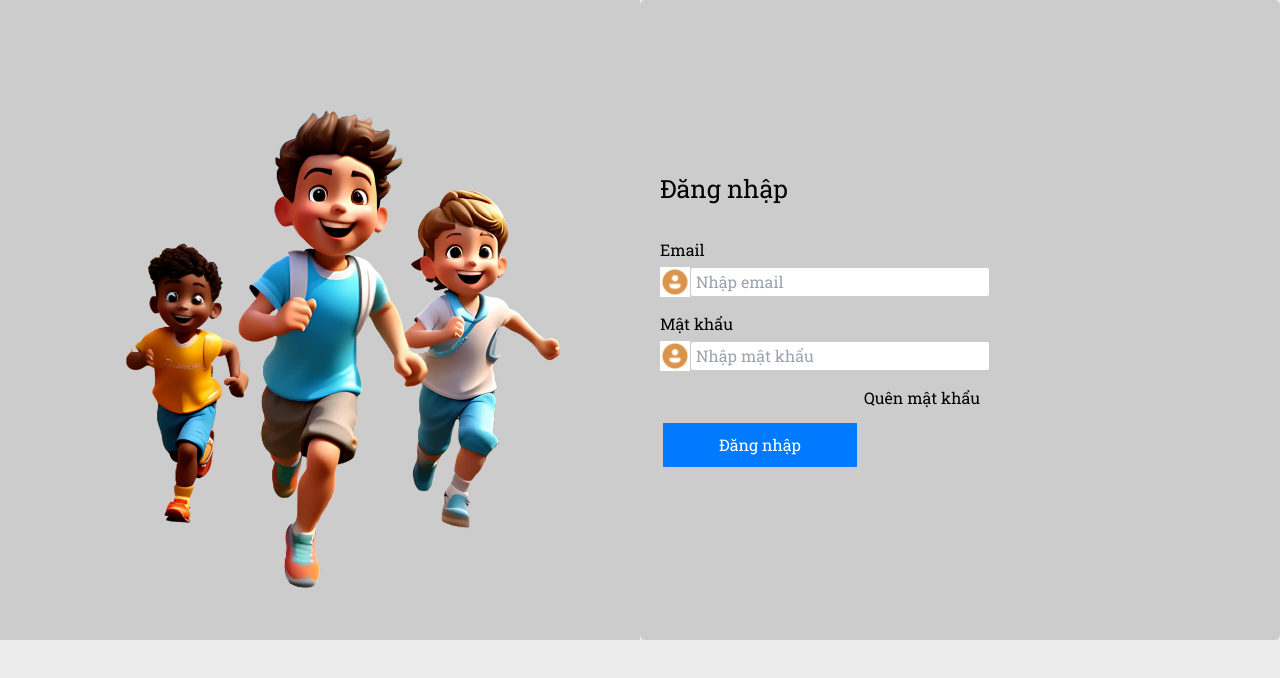
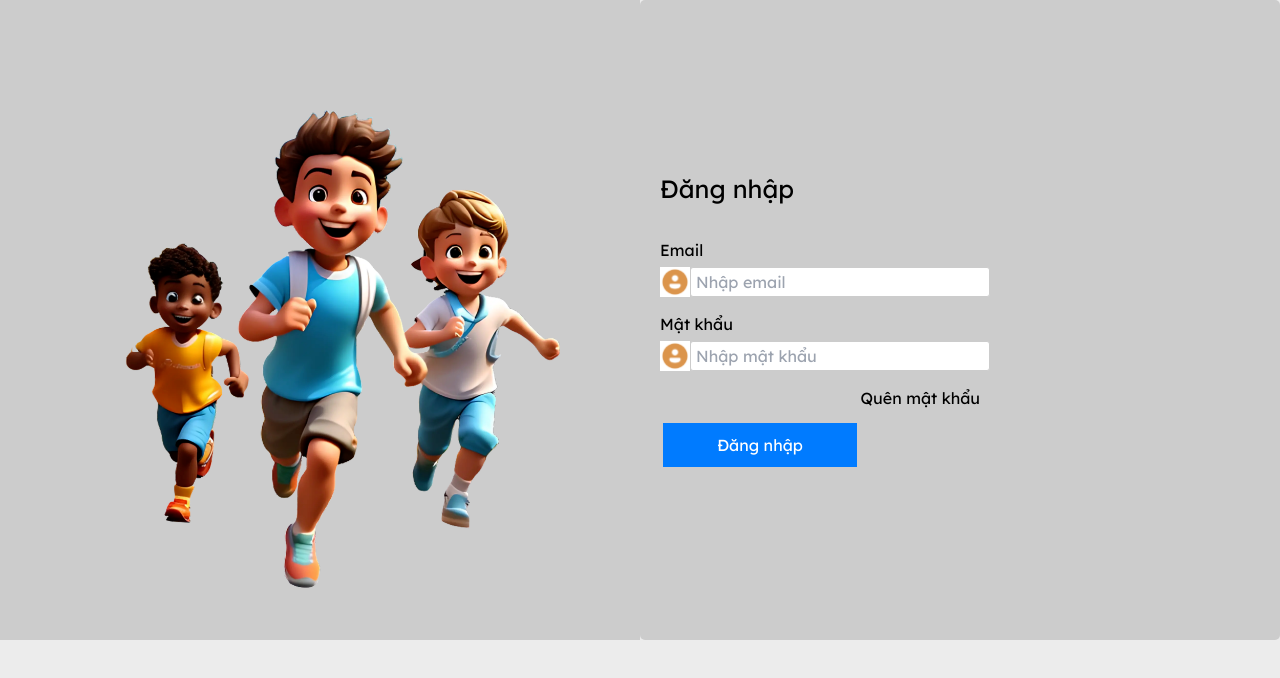
Before and after one commit to nguyenngocthach1403/preschool-system-project, a Vue app in the folder preschool_web_application/: page / in a window 1280 px wide. Shown: the top 678 px of the page. Built offline with nearby package versions, Linux system fonts and the light colour scheme.

Commit message:
Thach 19:38 7/5 style: change font family

```diff
--- a/preschool_web_application/src/assets/css/index.css
+++ b/preschool_web_application/src/assets/css/index.css
@@ -1,4 +1,4 @@
-@import url('https://fonts.googleapis.com/css2?family=Roboto+Slab:wght@100..900&display=swap');
+@import url('https://fonts.googleapis.com/css2?family=Lexend:wght@100..900&display=swap');
 
 @tailwind base;
 @tailwind components;
@@ -8,7 +8,7 @@
     box-sizing: border-box;
     padding: 0;
     margin: 0;
-    font-family: 'Roboto Slab', sans-serif;
+    font-family: 'Lexend', sans-serif;
 }
 body{
 
```
